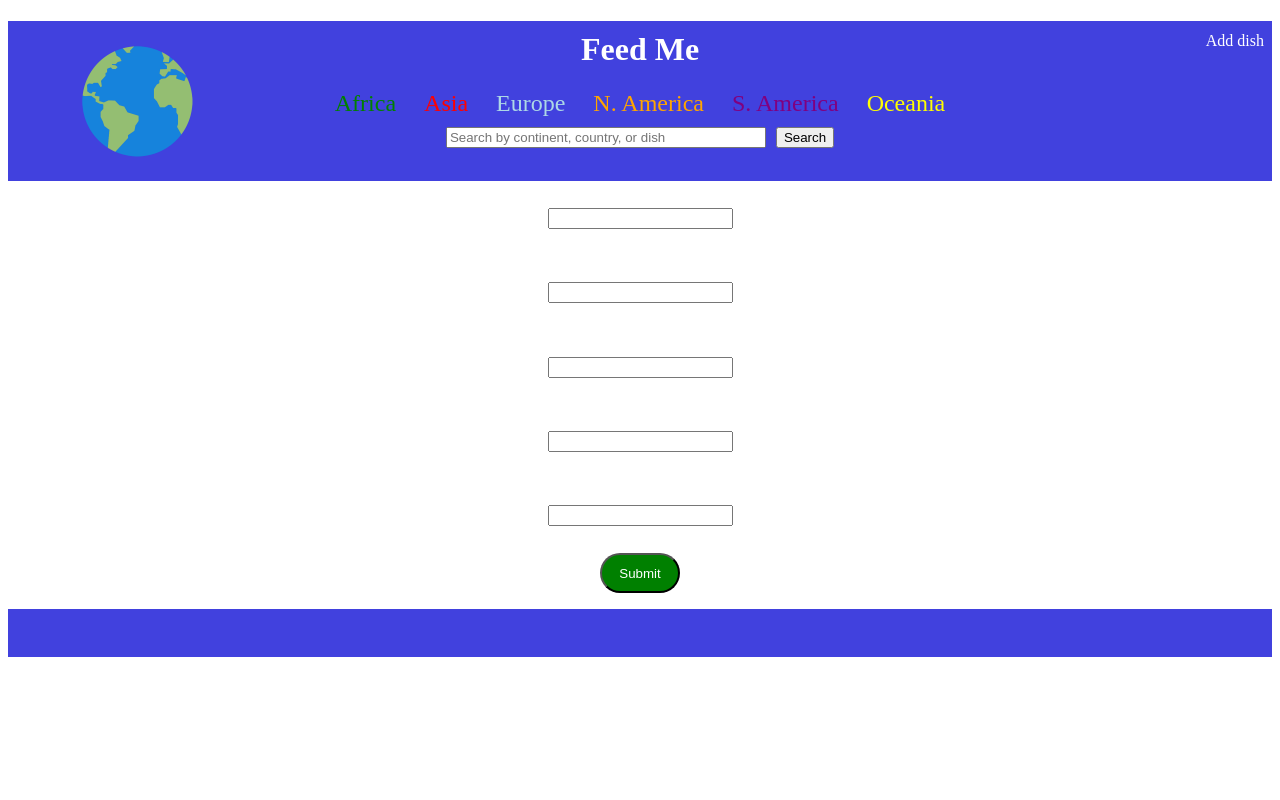
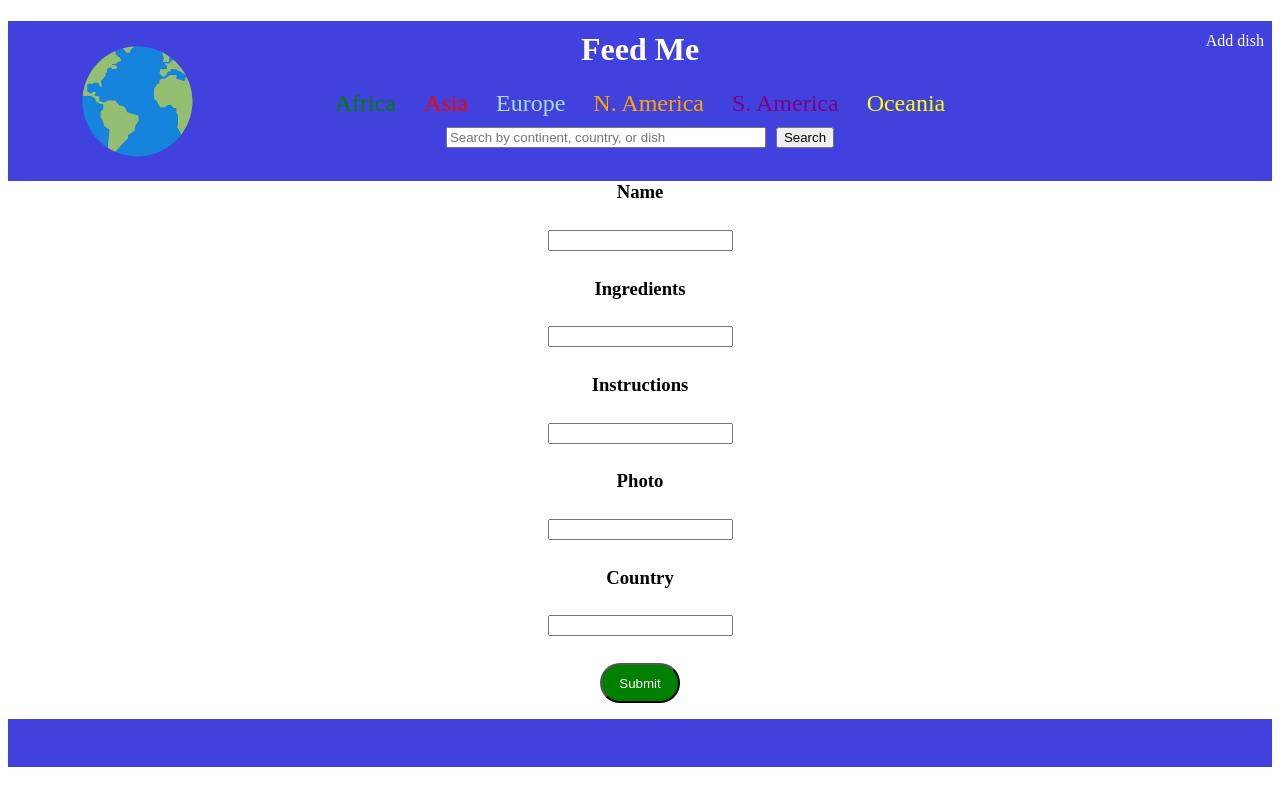
Before and after one commit to EthanFlatt/FeedMe, a React (Vite) app in the folder FeedMe/: page /adddish in a window 1280 px wide. Built offline with nearby package versions, Linux system fonts and the light colour scheme.

Commit message:
More stuff

```diff
--- a/FeedMe/src/App.css
+++ b/FeedMe/src/App.css
@@ -148,10 +148,13 @@
   display: grid;
   margin: 10px;
   text-align: center;
-  width: fit-content;
   border: solid 1px black;
   border-radius: 10px;
   box-shadow: 0 4px 8px 0 rgba(0, 0, 0, 0.2), 0 6px 20px 0 rgba(0, 0, 0, 0.19);
+}
+
+.dishCard img {
+  width: 100%;
 }
 
 .dishInfoCard {
@@ -282,3 +285,7 @@
 .addDishPage input {
   margin: 2em auto;
 }
+
+.addDishPage h3 {
+  margin: 0 auto;
+}
--- a/FeedMe/src/components/AddDish.jsx
+++ b/FeedMe/src/components/AddDish.jsx
@@ -25,10 +25,15 @@ const addDish = () => {
 
     return (
         <div className="addDishPage">
+            <h3>Name</h3>
             <input className="addDishNameBar" type='text' value={formState.name} id='name' onChange={handleChange}></input>
+            <h3>Ingredients</h3>
             <input className="addDishIngredientsBar" type='text' value={formState.ingredients} id='ingredients' onChange={handleChange}></input>
+            <h3>Instructions</h3>
             <input className="addDishInstructionsBar" type='text' value={formState.instructions} id='instructions' onChange={handleChange}></input>
+            <h3>Photo</h3>
             <input className="addDishPhotoBar" type='text' value={formState.photo} id='photo' onChange={handleChange}></input>
+            <h3>Country</h3>
             <input className="addDishCountryBar" type='text' value={formState.country} id='country' onChange={handleChange}></input>
             <button className='addDishButton' onClick={handleSubmit}>Submit</button>
         </div>
```
